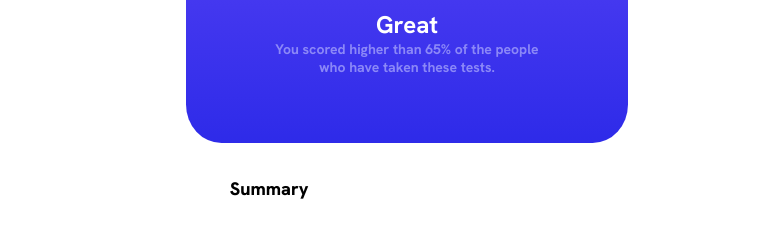
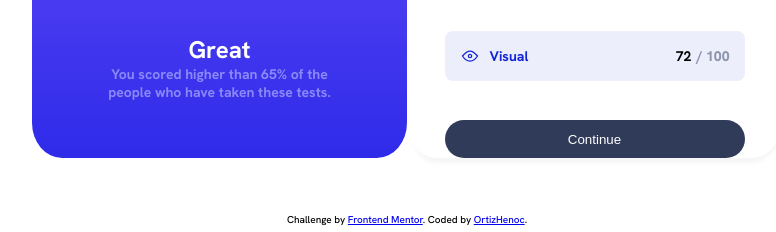
Before and after one commit to OrtizHenoc/resultsummary, a plain HTML site: page index.html in a window 1280 px wide. Shown: the part 337-569 px from the top of the page, without its empty margins (233-1009 px from the left). Drawn offline with Linux system fonts and the light colour scheme.

Commit message:
Solution desktop version

```diff
--- a/css/desktop.css
+++ b/css/desktop.css
@@ -0,0 +1,20 @@
+.container-main{
+    display: flex;
+    justify-content: center;
+    align-items: center;
+    height: 100vh;
+    width: 70%;
+    max-width: 750px;
+    max-height: 550px;
+}
+.container__overview{
+    height: 80%;
+    border-radius: 8%;
+}
+.container__summary{
+    height: 80%;
+    box-shadow: 10px 0px 5px -5px rgba(0, 0, 0, 0.039), /* sombra derecha */
+              0px 10px 5px -5px rgba(0, 0, 0, 0.039), /* sombra inferior */
+              0px -10px 5px -5px rgba(0, 0, 0, 0.039); /* sombra superior */
+    border-radius: 8%;
+}
--- a/css/styles.css
+++ b/css/styles.css
@@ -96,7 +96,7 @@ body{
 }
 .container__summary{
     width: 100%;
-    height: 75vh;
+    height: 100%;
     display: flex;
     flex-direction: column;
     justify-content: space-evenly;
@@ -180,6 +180,10 @@ body{
     background-color: var(--darkGrayBlue);
     color: var(--white);
 }
+.button:hover{
+    background: linear-gradient(to bottom,var(--light-slateB),var(--light-royalB));
+    cursor: pointer;
+}
 .atribution{
     font-size: 11px;
     text-align: center;
--- a/index.html
+++ b/index.html
@@ -8,6 +8,7 @@
   <link href="https://fonts.googleapis.com/css2?family=Hanken+Grotesk:wght@500;700;800&display=swap" rel="stylesheet">
   <link rel="icon" type="image/png" sizes="32x32" href="./assets/images/favicon-32x32.png">
   <link rel="stylesheet" href="./css/styles.css">
+  <link rel="stylesheet" href="./css/desktop.css" type="text/css" media="(min-width: 430px)">
   <title>Frontend Mentor | Results summary component</title>
 
   <!-- Feel free to remove these styles or customise in your own stylesheet 👍 -->
```
